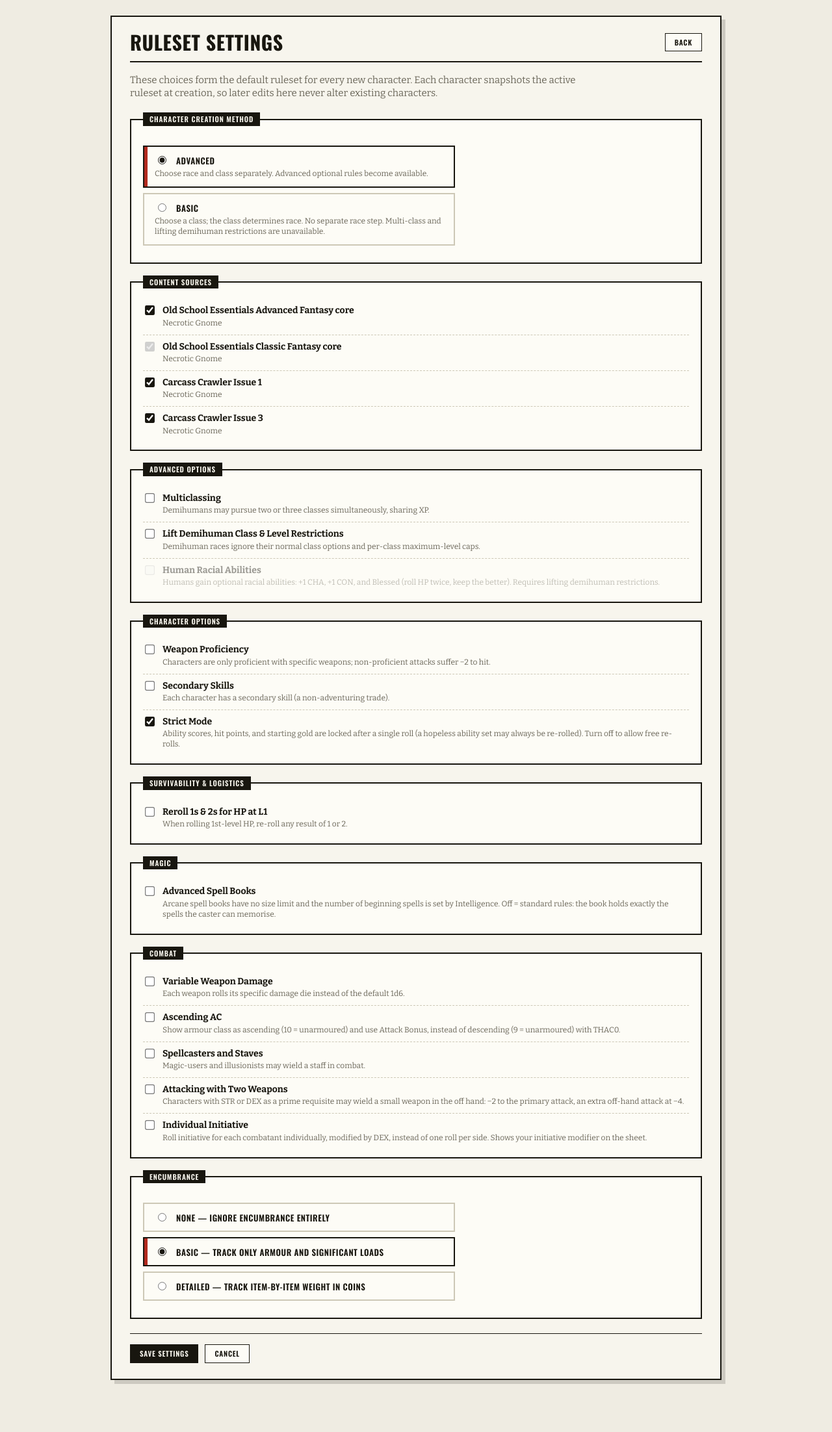
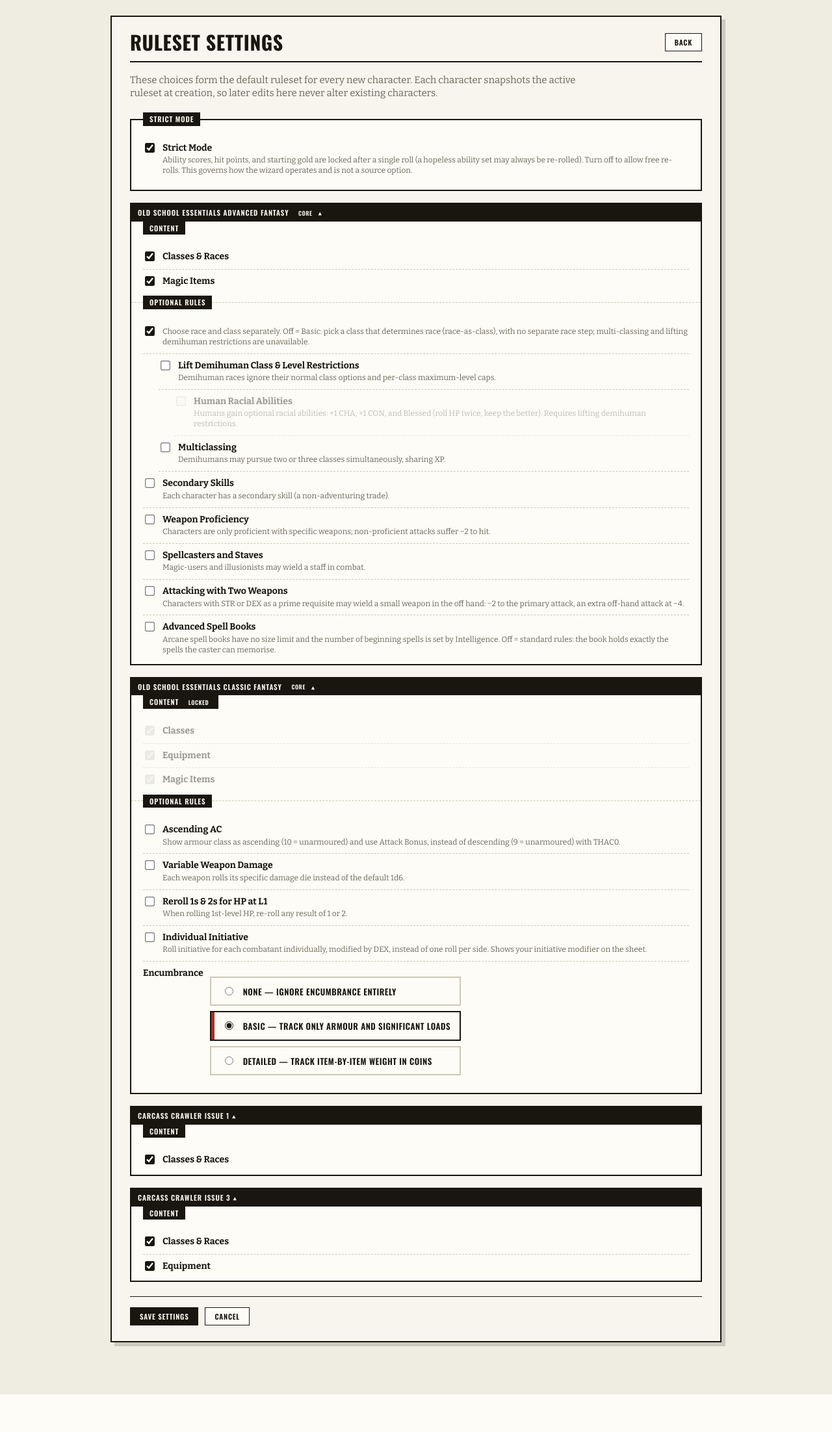
Before and after one commit to PaulWRoberts/aose_character_builder, a FastAPI app: page /settings in a window 1280 px wide. Shown: the part 32-2236 px from the top of the page at 65% size. After the commit the page ends 2178 px from the top, so only its background shows below. Run offline with FastAPI, Linux system fonts and the light colour scheme.

Commit message:
feat(settings/wizard): source-panel ruleset UI
Rewrite the shared ruleset form into a standalone Strict Mode toggle plus
one expandable panel per source (derived content-category checkboxes +
nested optional-rule tree). Replace the Advanced/Basic radio with a
separate_race_class checkbox; rewrite parse_ruleset_from_form to enforce
the SOURCE_RULES dependency tree and build disabled_content from
per-category checkboxes. Generalized greying JS walks parent->child.

Update test helpers in test_wizard_rules_step and test_wizard_class_setup
to use separate_race_class=on (was creation_method=advanced) so the
tree enforcer doesn't force advanced rules off; update two tests that
test Basic mode to use separate_race_class=None.

Co-Authored-By: Claude Sonnet 4.6 <noreply@anthropic.com>

```diff
--- a/aose/web/static/sheet.css
+++ b/aose/web/static/sheet.css
@@ -584,7 +584,30 @@ input:focus-visible, select:focus-visible, textarea:focus-visible{
 .rule-body{ display:flex; flex-direction:column; gap:2px; }
 .rule-name{ font-family:var(--body); font-weight:700; font-size:14px; }
 .rule-desc{ font-size:12px; color:var(--gray); }
-.rule-disabled{ opacity:.42; }
+.rule-disabled{ opacity:.42; pointer-events:none; }
+.rule{ margin-left:calc(var(--rule-depth,0) * 1.5rem); }
+.rule-core{
+  display:inline-block; font-family:var(--display); font-weight:600; font-size:9px;
+  letter-spacing:.06em; text-transform:uppercase; vertical-align:middle;
+  background:var(--ink); color:#f7f5ed; padding:0 5px; margin-left:6px;
+}
+.source-panel{ border:2px solid var(--ink); background:var(--box); margin:0 0 18px; }
+.source-panel-summary{
+  font-family:var(--display); font-weight:600; font-size:11px;
+  letter-spacing:.08em; text-transform:uppercase; color:#f7f5ed;
+  background:var(--ink); padding:6px 10px; cursor:pointer; list-style:none; display:block;
+}
+.source-panel-summary::-webkit-details-marker{ display:none; }
+.source-panel[open] .source-panel-summary::after{ content:" ▲"; font-size:9px; }
+.source-panel:not([open]) .source-panel-summary::after{ content:" ▼"; font-size:9px; }
+.source-panel .rule-group{ border:none; background:transparent; margin:0; padding:16px 18px 4px; border-top:1px dashed var(--hair); }
+.source-panel .rule-group:first-of-type{ border-top:none; }
+.strict-standalone{ border:2px solid var(--ink); background:var(--box); padding:16px 18px 12px; margin:0 0 18px; }
+.strict-standalone legend{
+  font-family:var(--display); font-weight:600; font-size:11px;
+  letter-spacing:.08em; text-transform:uppercase; color:#f7f5ed;
+  background:var(--ink); padding:3px 10px;
+}
 .rule-pending{
   display:inline-block; font-family:var(--display); font-weight:600; font-size:9px;
   letter-spacing:.06em; text-transform:uppercase; vertical-align:middle;
--- a/aose/web/templates/_ruleset_fields.html
+++ b/aose/web/templates/_ruleset_fields.html
@@ -1,114 +1,131 @@
-{# Shared ruleset form body: creation-method radio + rule groups + choice
-   groups + the progressive-enhancement JS that greys out Advanced-only rules
-   when Basic is selected. Included by settings.html and wizard/rules.html
-   inside their own <form>. #}
+{# Shared ruleset form body: a standalone Strict Mode toggle, then one
+   expandable panel per content source. Each panel has a Content subsection
+   (derived category checkboxes; Classic locked) and an Optional Rules
+   subsection (SOURCE_RULES tree, nested rows = dependencies). Included by
+   settings.html and wizard/rules.html inside their own <form>. #}
 
-<fieldset class="rule-group creation-method">
-    <legend>Character Creation Method</legend>
-    <div class="radio-stack">
-        <label class="radio-card {% if ruleset['separate_race_class'] %}selected{% endif %}">
-            <input type="radio" name="creation_method" value="advanced" data-creation-method
-                   {% if ruleset['separate_race_class'] %}checked{% endif %}>
-            <span class="radio-label">Advanced</span>
-            <span class="rule-desc">Choose race and class separately. Advanced
-                optional rules become available.</span>
+{% macro rule_row(node, ruleset, rule_labels, rule_descriptions, choice_groups, depth=0, parent=None) %}
+  {% if node.kind == "choice" %}
+    {% for field, label, options in choice_groups if field == node.field %}
+    <div class="rule rule-choice" style="--rule-depth: {{ depth }};"
+         data-rule="{{ field }}"{% if parent %} data-parent="{{ parent }}"{% endif %}>
+      <span class="rule-name">{{ label }}</span>
+      <div class="radio-stack">
+        {% for value, opt_label in options %}
+        <label class="radio-card {% if ruleset[field] == value %}selected{% endif %}">
+          <input type="radio" name="{{ field }}" value="{{ value }}"
+                 {% if ruleset[field] == value %}checked{% endif %}>
+          <span class="radio-label">{{ opt_label }}</span>
         </label>
-        <label class="radio-card {% if not ruleset['separate_race_class'] %}selected{% endif %}">
-            <input type="radio" name="creation_method" value="basic" data-creation-method
-                   {% if not ruleset['separate_race_class'] %}checked{% endif %}>
-            <span class="radio-label">Basic</span>
-            <span class="rule-desc">Choose a class; the class determines race. No
-                separate race step. Multi-class and lifting demihuman restrictions
-                are unavailable.</span>
-        </label>
+        {% endfor %}
+      </div>
     </div>
+    {% endfor %}
+  {% else %}
+    <label class="rule" style="--rule-depth: {{ depth }};"
+           data-rule="{{ node.field }}"{% if parent %} data-parent="{{ parent }}"{% endif %}>
+      <input type="checkbox" name="{{ node.field }}"
+             {% if ruleset[node.field] %}checked{% endif %}>
+      <span class="rule-body">
+        <span class="rule-name">{{ rule_labels[node.field] }}</span>
+        <span class="rule-desc">{{ rule_descriptions[node.field] }}</span>
+      </span>
+    </label>
+    {% for child in node.children %}
+      {{ rule_row(child, ruleset, rule_labels, rule_descriptions, choice_groups, depth + 1, node.field) }}
+    {% endfor %}
+  {% endif %}
+{% endmacro %}
+
+<fieldset class="rule-group strict-standalone">
+  <legend>Strict Mode</legend>
+  <label class="rule">
+    <input type="checkbox" name="strict_mode" {% if ruleset['strict_mode'] %}checked{% endif %}>
+    <span class="rule-body">
+      <span class="rule-name">Strict Mode</span>
+      <span class="rule-desc">Ability scores, hit points, and starting gold are
+        locked after a single roll (a hopeless ability set may always be
+        re-rolled). Turn off to allow free re-rolls. This governs how the wizard
+        operates and is not a source option.</span>
+    </span>
+  </label>
 </fieldset>
 
-{% if sources %}
-<fieldset class="rule-group">
-    <legend>Content Sources</legend>
-    {% for src in sources %}
-    <label class="rule">
-        <input type="checkbox" name="source_{{ src.id }}"
-               {% if src.id == classic_source_id %}checked disabled{% elif src.id not in ruleset['disabled_sources'] %}checked{% endif %}>
-        <span class="rule-body">
-            <span class="rule-name">
-                {{ src.name }}
-                {% if src.core %}<span class="rule-core" title="Core source">core</span>{% endif %}
-            </span>
-            <span class="rule-desc">{{ src.publisher }}</span>
-        </span>
+{% for panel in panels %}
+<details class="source-panel" open>
+  <summary class="source-panel-summary">
+    {{ panel.source.name }}
+    {% if panel.source.core %}<span class="rule-core" title="Core source">core</span>{% endif %}
+  </summary>
+
+  {% if panel.content_rows %}
+  <fieldset class="rule-group content-group">
+    <legend>Content{% if panel.source.id == classic_source_id %} <span class="rule-core" title="Always enabled">locked</span>{% endif %}</legend>
+    {% for row in panel.content_rows %}
+    <label class="rule {% if row.locked %}rule-disabled{% endif %}">
+      <input type="checkbox" name="{{ row.field }}"
+             {% if row.enabled %}checked{% endif %}
+             {% if row.locked %}disabled{% endif %}>
+      <span class="rule-body">
+        <span class="rule-name">{{ row.label }}</span>
+      </span>
     </label>
     {% endfor %}
-</fieldset>
-{% endif %}
+  </fieldset>
+  {% endif %}
 
-{% for group_name, fields in rule_groups %}
-<fieldset class="rule-group"{% if group_name == advanced_options_group %} data-advanced-only{% endif %}>
-    <legend>{{ group_name }}</legend>
-    {% for field, desc in fields %}
-    <label class="rule">
-        <input type="checkbox" name="{{ field }}"
-               {% if field == "human_racial_abilities" %}data-requires-lift{% endif %}
-               {% if ruleset[field] %}checked{% endif %}>
-        <span class="rule-body">
-            <span class="rule-name">
-                {{ rule_labels[field] }}
-                {% if field not in implemented_rules %}
-                <span class="rule-pending" title="Saved with the character, but builder/sheet behaviour for this rule is not yet implemented.">pending</span>
-                {% endif %}
-            </span>
-            <span class="rule-desc">{{ desc }}</span>
-        </span>
-    </label>
+  {% if panel.rule_tree %}
+  <fieldset class="rule-group optional-rules-group">
+    <legend>Optional Rules</legend>
+    {% for node in panel.rule_tree %}
+      {{ rule_row(node, ruleset, rule_labels, rule_descriptions, choice_groups) }}
     {% endfor %}
-</fieldset>
-{% endfor %}
-
-{% for field, label, options in choice_groups %}
-<fieldset class="rule-group">
-    <legend>{{ label }}
-        {% if field not in implemented_choice_groups %}
-        <span class="rule-pending" title="Saved with the character, but builder behaviour for this choice is not yet implemented.">pending</span>
-        {% endif %}
-    </legend>
-    <div class="radio-stack">
-        {% for value, opt_label in options %}
-        <label class="radio-card {% if ruleset[field] == value %}selected{% endif %}">
-            <input type="radio" name="{{ field }}" value="{{ value }}"
-                   {% if ruleset[field] == value %}checked{% endif %}>
-            <span class="radio-label">{{ opt_label }}</span>
-        </label>
-        {% endfor %}
-    </div>
-</fieldset>
+  </fieldset>
+  {% endif %}
+</details>
 {% endfor %}
 
 <script>
 (function () {
-    var radios = document.querySelectorAll('[data-creation-method]');
-    var advancedInputs = document.querySelectorAll('[data-advanced-only] input');
-    var lift = document.querySelector('input[name="lift_demihuman_restrictions"]');
-    var dependent = document.querySelector('[data-requires-lift]');
-    function sync() {
-        var basic = document.querySelector('[data-creation-method][value="basic"]');
-        var disable = !!(basic && basic.checked);
-        advancedInputs.forEach(function (el) {
-            el.disabled = disable;
-            var row = el.closest('.rule');
-            if (row) { row.classList.toggle('rule-disabled', disable); }
-        });
-        // Nested dependency: human_racial_abilities also needs lift checked.
-        if (dependent) {
-            var liftOff = disable || !(lift && lift.checked);
-            dependent.disabled = liftOff;
-            if (liftOff) { dependent.checked = false; }
-            var drow = dependent.closest('.rule');
-            if (drow) { drow.classList.toggle('rule-disabled', liftOff); }
-        }
+  // Generalized dependency greying: a rule's descendants (data-parent chain)
+  // grey out and force off whenever any ancestor checkbox is unchecked.
+  var form = document.currentScript.closest('form');
+  if (!form) { return; }
+
+  function inputFor(field) {
+    return form.querySelector('[data-rule="' + field + '"] input[type="checkbox"]');
+  }
+  function childrenOf(field) {
+    return form.querySelectorAll('[data-parent="' + field + '"]');
+  }
+  function setDisabled(row, disabled) {
+    row.classList.toggle('rule-disabled', disabled);
+    row.querySelectorAll('input').forEach(function (el) {
+      el.disabled = disabled;
+      if (disabled && el.type === 'checkbox') { el.checked = false; }
+    });
+  }
+  function syncFrom(field) {
+    var parentInput = inputFor(field);
+    var parentOff = !parentInput || !parentInput.checked || parentInput.disabled;
+    childrenOf(field).forEach(function (row) {
+      setDisabled(row, parentOff);
+      var childField = row.getAttribute('data-rule');
+      if (childField) { syncFrom(childField); }
+    });
+  }
+
+  form.querySelectorAll('[data-rule] input[type="checkbox"]').forEach(function (el) {
+    el.addEventListener('change', function () {
+      var field = el.closest('[data-rule]').getAttribute('data-rule');
+      syncFrom(field);
+    });
+  });
+  // Initial pass over every top-level rule that has children.
+  form.querySelectorAll('[data-rule]').forEach(function (row) {
+    if (!row.getAttribute('data-parent')) {
+      syncFrom(row.getAttribute('data-rule'));
     }
-    radios.forEach(function (r) { r.addEventListener('change', sync); });
-    if (lift) { lift.addEventListener('change', sync); }
-    sync();
+  });
 })();
 </script>
```
Also changed, not shown: aose/web/settings_routes.py (+72 -110 lines), aose/web/wizard.py (+5 -23 lines), tests/test_settings.py (+108 -102 lines), tests/test_spells.py (+5 -3 lines), tests/test_wizard_class_setup.py (+3 -3 lines), tests/test_wizard_rules_step.py (+7 -7 lines).
